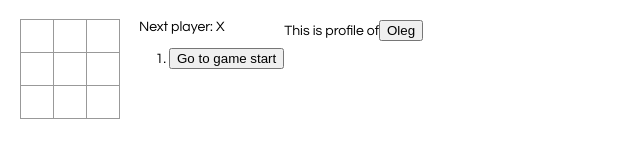
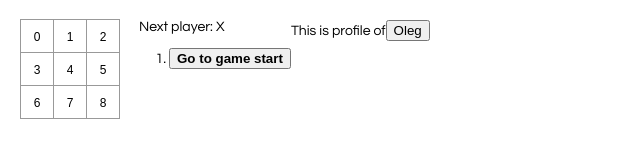
Before and after one commit to once/HelloReactJS1, a React app: page / in a window 1280 px wide. Shown: the whole page, without its empty margins (0-640 px from the left). Built offline with nearby package versions, Linux system fonts and the light colour scheme.

Commit message:
some enhancement

```diff
--- a/package.json
+++ b/package.json
@@ -22,6 +22,7 @@
     "webpack-dev-server": "^3.1.10"
   },
   "dependencies": {
+    "npm": "^6.10.2",
     "react": "^16.6.3",
     "react-dom": "^16.6.3"
   }
--- a/src/app/app.css
+++ b/src/app/app.css
@@ -32,6 +32,11 @@ body {
     width: 34px;
   }
 
+  .square-num {
+    font-weight: normal;
+    font-size: 0.5em;
+  }
+
   .square:focus {
     outline: none;
   }
@@ -48,3 +53,7 @@ body {
   .game-info {
     margin-left: 20px;
   }
+
+  .activeState {
+    font-weight: bold;
+  }
--- a/src/app/components/board.js
+++ b/src/app/components/board.js
@@ -4,34 +4,39 @@ import Square from "./square";
 
 export default class Board extends Component {
 
-    renderSquare(c) {
-      return (
-      <Square
-        value={this.props.squares[c]}
-        onClick={() => this.props.onClick(c) } />
-      );
+    constructor(props) {
+      super (props);
+      console.log("Initializing board " + props.cols + " x " + props.rows);
     }
 
     render() {
 
+      let currentSquare = 0;
+      let boardRows = [];
+
+      for (let i=0; i<this.props.rows; i++) {
+
+        let boardCols = [];
+
+        for (let j=0; j<this.props.cols; j++) {
+          boardCols.push(
+            <Square value={this.props.squares[currentSquare]} num={currentSquare} onClick={() => this.props.onClick(currentSquare) } />
+          );
+          currentSquare++;
+        }
+
+        boardRows.push(
+          <div className={"board-row row-" + i}>
+            {boardCols}
+          </div>
+        );
+      }
+
       return (
         <div>
-          <div className="board-row">
-            {this.renderSquare(0)}
-            {this.renderSquare(1)}
-            {this.renderSquare(2)}
-          </div>
-          <div className="board-row">
-            {this.renderSquare(3)}
-            {this.renderSquare(4)}
-            {this.renderSquare(5)}
-          </div>
-          <div className="board-row">
-            {this.renderSquare(6)}
-            {this.renderSquare(7)}
-            {this.renderSquare(8)}
-          </div>
+          {boardRows}
         </div>
       );
+
     }
   }
--- a/src/app/components/game.js
+++ b/src/app/components/game.js
@@ -52,17 +52,24 @@ export default class Game extends React.Component {
 
     render() {
 
+      console.log("Game.Render");
+
       const history = this.state.history;
       const current  = history[this.state.stepNumber];
       const winner = calculateWinner(current.squares);
 
       const moves = history.map((step, move) => {
+
+        console.log("Render move "  + move + " is curr: " + (this.state.stepNumber == move));
         const description = move ?
-          'Go to move #' + move + "(" + step.filledSqare + ")" :
+          'Go to move #' + move + "(" + step.filledSqare.col + ","+ step.filledSqare.row + ")" :
           'Go to game start';
+
+
+
         return (
           <li key={move}>
-            <button onClick={() => this.jumpTo(move)}>{description}</button>
+            <button className={(this.state.stepNumber == move) ? "activeState" : ""} onClick={() => this.jumpTo(move)}>{description}</button>
           </li>
         );
       });
@@ -80,7 +87,7 @@ export default class Game extends React.Component {
 
         <div className="game">
           <div className="game-board">
-            <Board squares={current.squares} onClick={ (i) => this.handleClick(i) } />
+            <Board cols="3" rows="3" squares={current.squares} onClick={ (i) => this.handleClick(i) } />
           </div>
           <div className="game-info">
             <div>{status}</div>
--- a/src/app/components/square.js
+++ b/src/app/components/square.js
@@ -6,7 +6,7 @@ import React, { Component } from 'react';
       <button
           className="square"
           onClick={props.onClick}>
-            {props.value}
+            {props.value} <span className="square-num">{props.num}</span>
       </button>
     );
 
```
Also changed, not shown: 1 other file.
